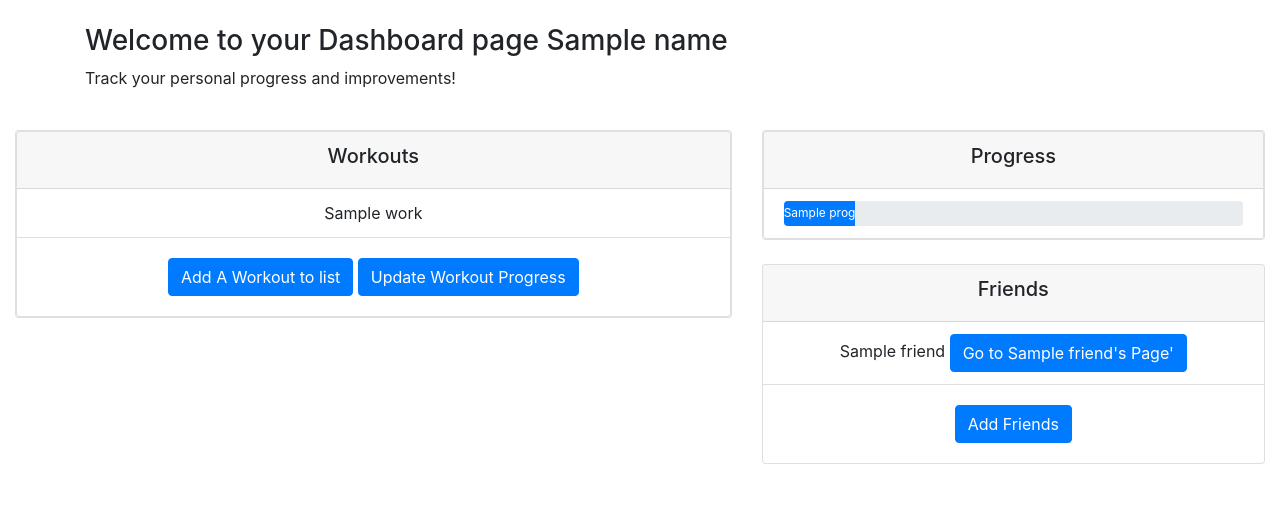
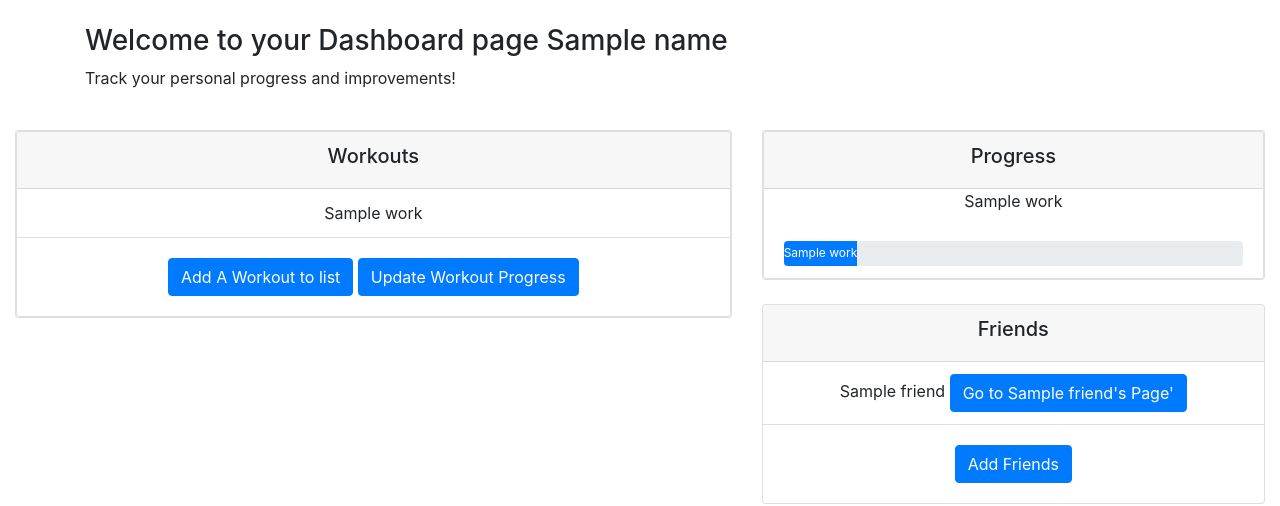
Before and after one commit to kimberlyvo21/Adv-Software-Project, a Django app: template social_app/templates/social_app/Dashboard.html in a window 1280 px wide. Shown: the part 56-562 px from the top of the page. Run offline with Django 3.2, Linux system fonts and the light colour scheme; the template is opened without the code that fills it: most values are stand-ins (such as "Sample title", 1, 10 or a date in 2020); data that the repository does not hold is empty; some libraries are stand-ins or nearby versions.

Commit message:
Dashboard Progress Title

```diff
--- a/social_app/templates/social_app/Dashboard.html
+++ b/social_app/templates/social_app/Dashboard.html
@@ -94,15 +94,16 @@
             <div class="card-header">
               <h5>Progress </h5>
             </div>
-            {%for prog in Progress%}
+            {%for prog in Progress%} {% for work in Workouts%}
             <ul class="list-group list-group-flush">
+            <p> {{work}} </p>
               <li class="list-group-item">
                 <div class="progress" style="height: 25px;">
-                  <div class="progress-bar" role="progressbar" style="width: {{ prog }}%;"  aria-valuenow={{prog}} aria-valuemin="0" aria-valuemax="100"> {{prog}}</div>
+                  <div class="progress-bar" role="progressbar" style="width: {{ prog }}%;"  aria-valuenow={{prog}} aria-valuemin="0" aria-valuemax="100"> {{ work }}</div>
                 </div>
               </li>
             </ul>
-            {%endfor%}
+            {%endfor%} {%endfor%}
           </div>
         </div>
 
```
